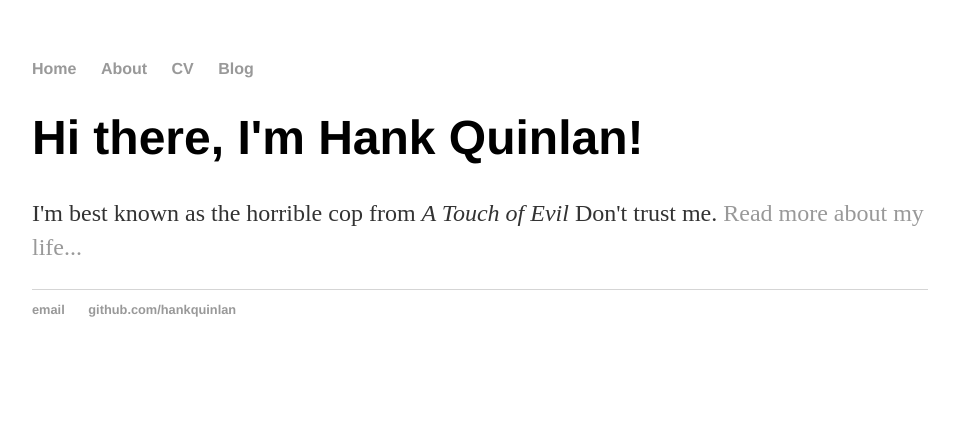
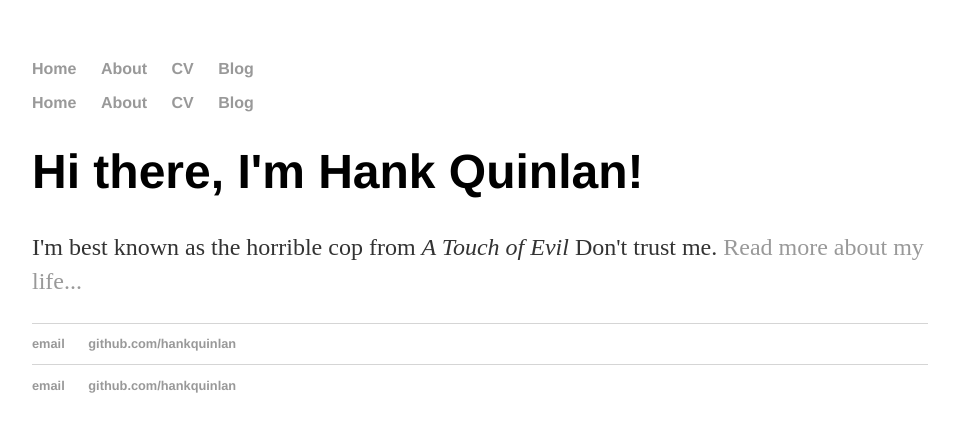
Before and after one commit to DemirTonchev/demirtonchev.github.io, a Jekyll site: the page built from index.html, in a window 1280 px wide. Shown: the top 432 px of the page, without its empty margins (160-1115 px from the left). Built offline with Jekyll 4.4.1, drawn with Linux system fonts in a browser that asks for light colours.

Commit message:
Update index.html

```diff
--- a/index.html
+++ b/index.html
@@ -2,7 +2,33 @@
 layout: default
 title: Hank Quinlan, Horrible Cop
 ---
-<div class="blurb">
-	<h1>Hi there, I'm Hank Quinlan!</h1>
-	<p>I'm best known as the horrible cop from <em>A Touch of Evil</em> Don't trust me. <a href="/about">Read more about my life...</a></p>
-</div><!-- /.blurb -->
+<!DOCTYPE html>
+<html>
+	<head>
+		<title>Hank Quinlan, Horrible Cop</title>
+		<!-- link to main stylesheet -->
+		<link rel="stylesheet" type="text/css" href="/css/main.css">
+	</head>
+	<body>
+		<nav>
+    		<ul>
+        		<li><a href="/">Home</a></li>
+	        	<li><a href="/about">About</a></li>
+        		<li><a href="/cv">CV</a></li>
+        		<li><a href="/blog">Blog</a></li>
+    		</ul>
+		</nav>
+		<div class="container">
+    		<div class="blurb">
+        		<h1>Hi there, I'm Hank Quinlan!</h1>
+				<p>I'm best known as the horrible cop from <em>A Touch of Evil</em> Don't trust me. <a href="/about">Read more about my life...</a></p>
+    		</div><!-- /.blurb -->
+		</div><!-- /.container -->
+		<footer>
+    		<ul>
+        		<li><a href="mailto:hankquinlanhub@gmail.com">email</a></li>
+        		<li><a href="https://github.com/hankquinlan">github.com/hankquinlan</a></li>
+			</ul>
+		</footer>
+	</body>
+</html>
```
